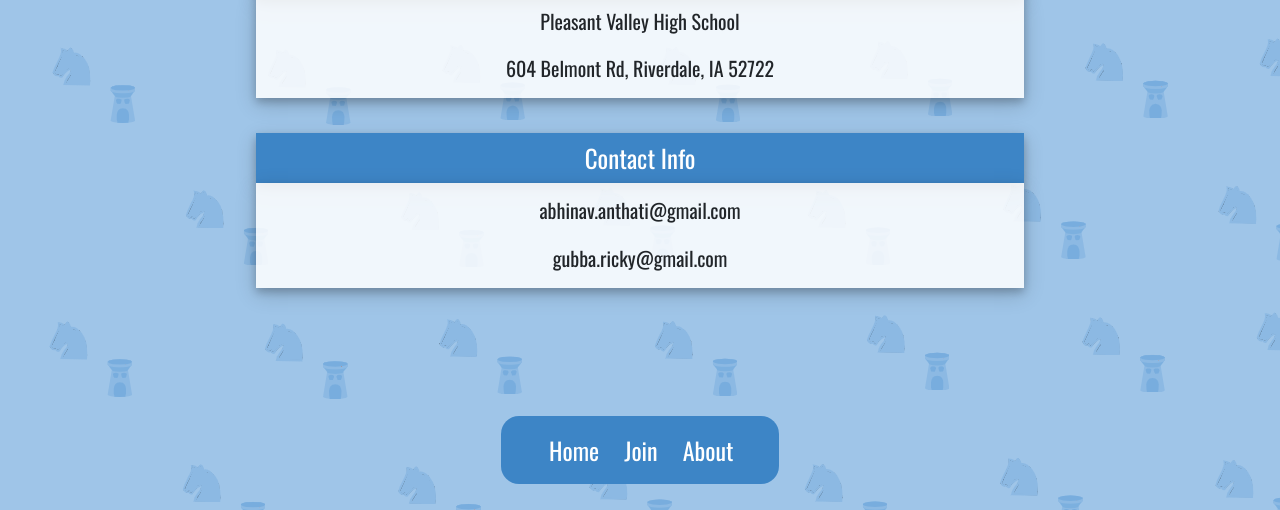
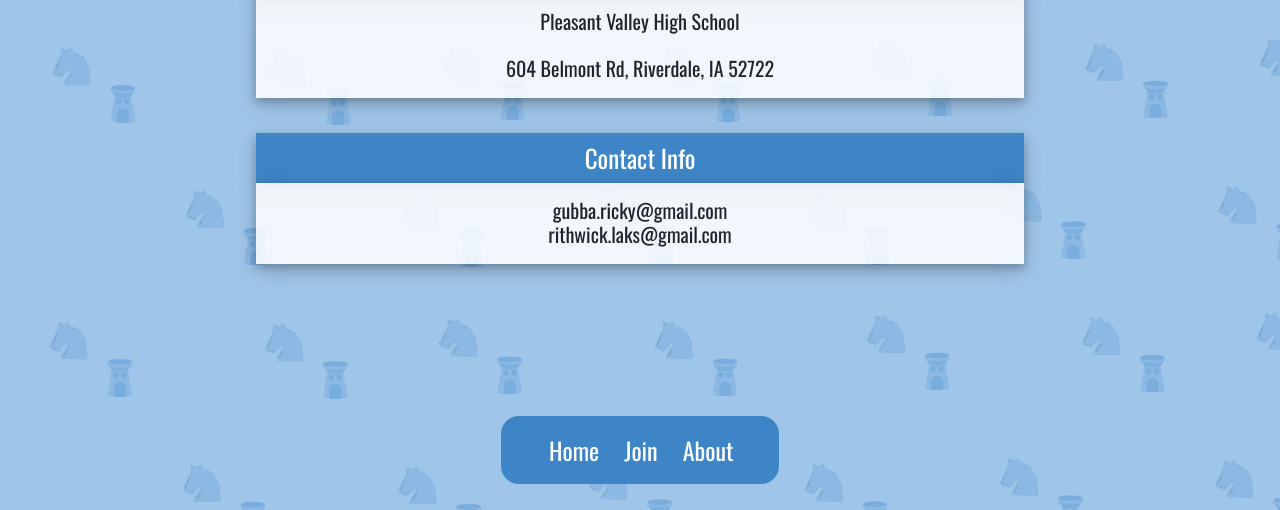
Before and after one commit to ReethamG/Chess-Club-Website, a Django app: page /about/ in a window 1280 px wide. Shown: the part 311-821 px from the top of the page. Run offline with Django 4.2, Linux system fonts and the light colour scheme; some libraries are stand-ins or nearby versions.

Commit message:
Modification of About Page

```diff
--- a/website/templates/about_us.html
+++ b/website/templates/about_us.html
@@ -37,9 +37,8 @@
 
 <div class="container" id="scroll-list"style="margin: 0px; padding: 0px; background-color: #ffffffdb;  width: 60%; height: auto; text-align: left; margin-left: 20%; text-align: center; padding-bottom: 10px; margin-bottom: 350px;">
     <h6 style="font-size: 20px; padding-top: 15px;">
-        abhinav.anthati@gmail.com <br>
-        <br>
-        gubba.ricky@gmail.com
+        gubba.ricky@gmail.com <br>
+        rithwick.laks@gmail.com
     </h6>
 </div>
 
```
